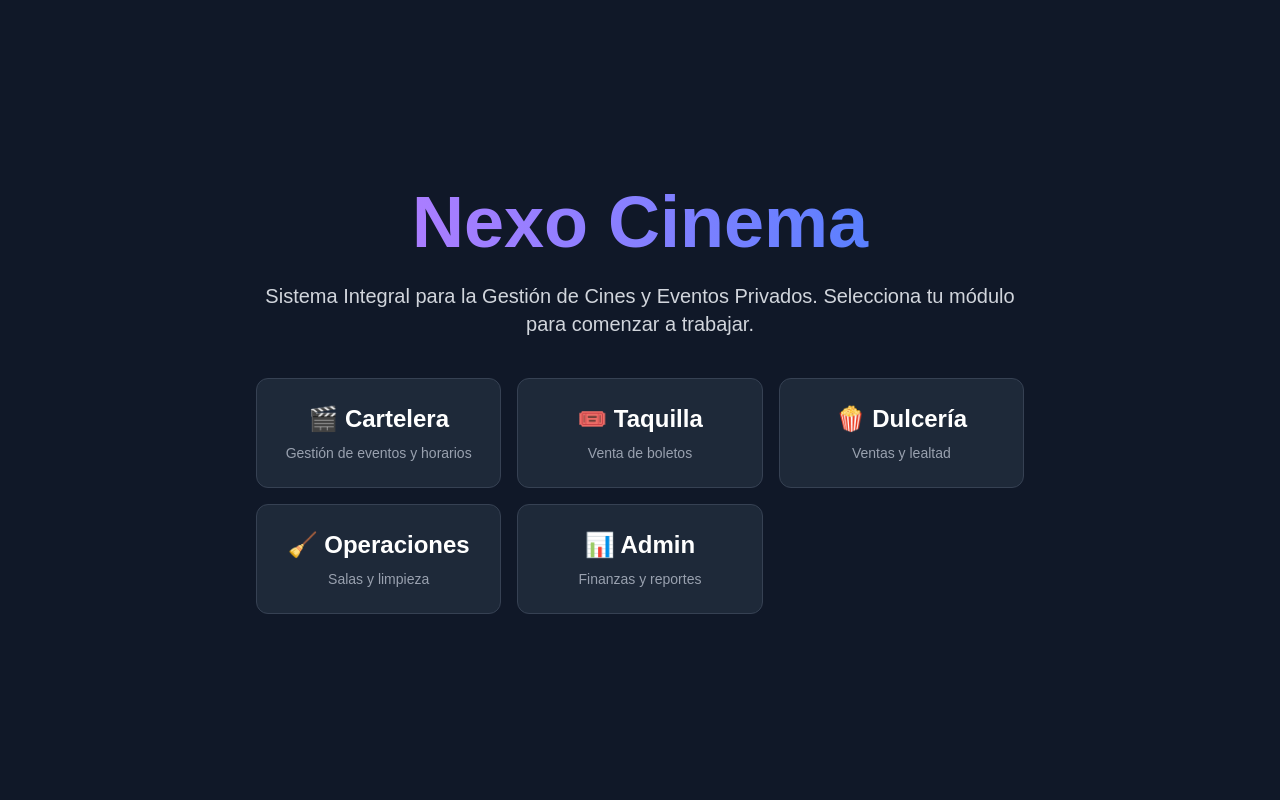
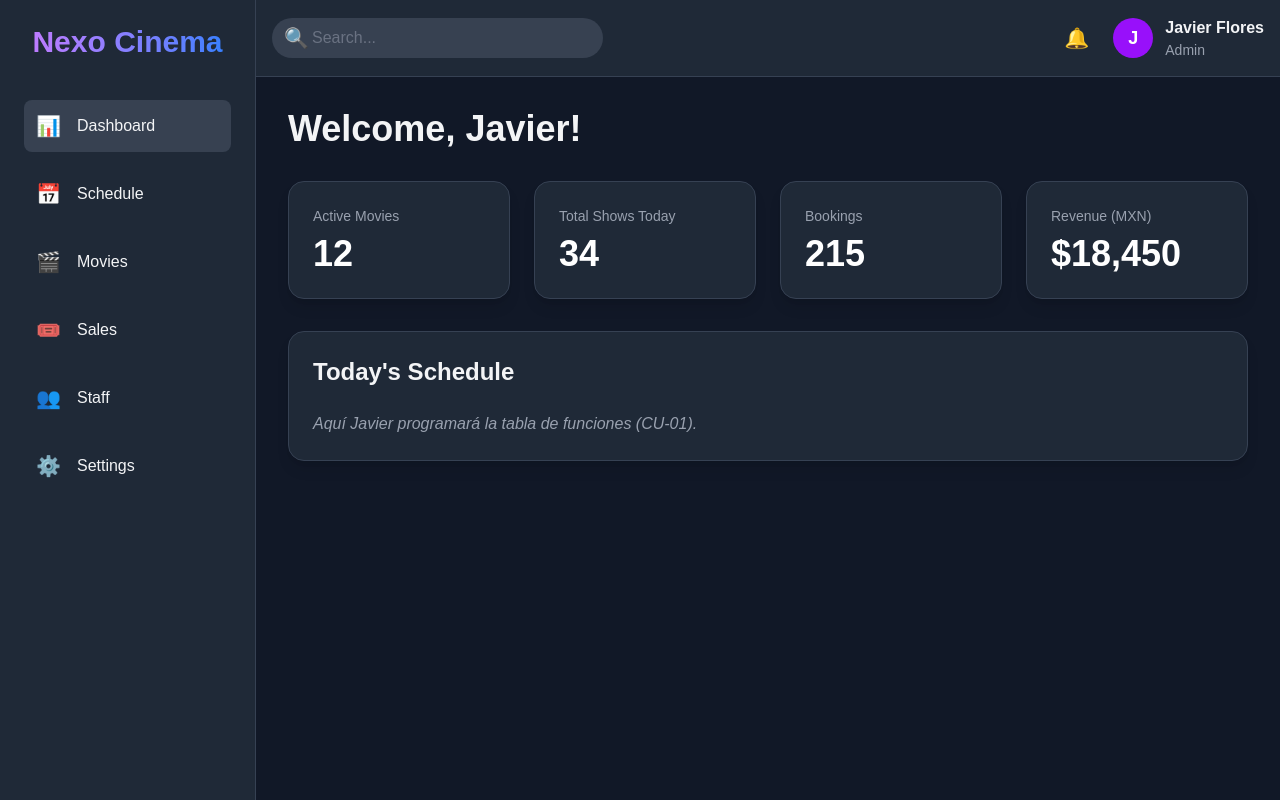
Before and after one commit to JavierHdzFlores/Nexo_cinema, a Next.js app in the folder frontend/: page / in a window 1280 px wide. Built offline with nearby package versions, Linux system fonts and the light colour scheme.

Commit message:
Cambiamos el diseño del dashboard

```diff
--- a/frontend/src/app/page.tsx
+++ b/frontend/src/app/page.tsx
@@ -1,53 +1,115 @@
-import Link from "next/link";
+// frontend/src/app/page.tsx
+'use client'; // Necesario para la interactividad del dropdown de perfil
 
-export default function Home() {
+import { useState } from 'react';
+import Link from 'next/link';
+
+// Componentes de iconos rápidos (puedes usar librerías como Heroicons)
+const Icons = {
+  Dashboard: () => <span className="text-xl">📊</span>,
+  Schedule: () => <span className="text-xl">📅</span>,
+  Movies: () => <span className="text-xl">🎬</span>,
+  Sales: () => <span className="text-xl">🎟️</span>,
+  Staff: () => <span className="text-xl">👥</span>,
+  Settings: () => <span className="text-xl">⚙️</span>,
+  Search: () => <span className="text-xl">🔍</span>,
+  Bell: () => <span className="text-xl">🔔</span>,
+  User: () => <span className="text-xl">👤</span>,
+};
+
+// Rutas de navegación basadas en la estructura que creamos
+const navItems = [
+  { name: 'Dashboard', href: '/', icon: Icons.Dashboard },
+  { name: 'Schedule', href: '/cartelera', icon: Icons.Schedule },
+  { name: 'Movies', href: '/cartelera/peliculas', icon: Icons.Movies },
+  { name: 'Sales', href: '/taquilla', icon: Icons.Sales },
+  { name: 'Staff', href: '/operaciones/personal', icon: Icons.Staff },
+  { name: 'Settings', href: '/admin/configuracion', icon: Icons.Settings },
+];
+
+export default function Dashboard() {
+  const [profileOpen, setProfileOpen] = useState(false);
+
   return (
-    <main className="min-h-screen bg-gray-900 text-white flex flex-col items-center justify-center p-6">
-      {/* Contenedor Principal */}
-      <div className="text-center max-w-3xl">
-        <h1 className="text-5xl md:text-7xl font-extrabold text-transparent bg-clip-text bg-gradient-to-r from-purple-400 to-blue-500 mb-6">
+    // CONTENEDOR PRINCIPAL - Fondo oscuro (como tus imágenes)
+    <div className="min-h-screen bg-[#111827] text-white flex">
+
+      {/* 1. SIDEBAR (Replica de image_0.png) */}
+      <aside className="w-64 bg-[#1f2937] p-6 flex flex-col border-r border-gray-700">
+        <h1 className="text-3xl font-extrabold text-transparent bg-clip-text bg-gradient-to-r from-purple-400 to-blue-500 mb-10 text-center">
           Nexo Cinema
         </h1>
-        <p className="text-xl text-gray-300 mb-10">
-          Sistema Integral para la Gestión de Cines y Eventos Privados.
-          Selecciona tu módulo para comenzar a trabajar.
-        </p>
+        <nav className="space-y-4 flex-grow">
+          {navItems.map((item) => (
+            <Link key={item.name} href={item.href}
+              className={`flex items-center gap-4 p-3 rounded-lg transition-colors ${
+                item.name === 'Dashboard' ? 'bg-[#374151] text-purple-400' : 'hover:bg-[#374151]'
+              }`}>
+              <item.icon />
+              <span className="font-medium text-gray-100">{item.name}</span>
+            </Link>
+          ))}
+        </nav>
+      </aside>
 
-        {/* Cuadrícula de Módulos (Botones) */}
-        <div className="grid grid-cols-1 md:grid-cols-2 lg:grid-cols-3 gap-4">
+      {/* CONTENIDO DERECHO */}
+      <main className="flex-1 flex flex-col">
 
-          {/* Módulo 1: Javier */}
-          <Link href="/cartelera" className="block p-6 bg-gray-800 border border-gray-700 rounded-xl hover:bg-purple-900 hover:border-purple-500 transition-all duration-300">
-            <h2 className="text-2xl font-bold mb-2">🎬 Cartelera</h2>
-            <p className="text-gray-400 text-sm">Gestión de eventos y horarios</p>
-          </Link>
+        {/* 2. HEADER (Replica de image_2.png) */}
+        <header className="bg-[#1f2937] p-4 flex items-center justify-between border-b border-gray-700">
+          {/* Búsqueda */}
+          <div className="relative w-1/3">
+            <span className="absolute left-3 top-1/2 -translate-y-1/2 text-gray-500"><Icons.Search /></span>
+            <input type="text" placeholder="Search..." className="w-full bg-[#374151] rounded-full py-2 pl-10 pr-4 text-gray-100 placeholder-gray-500 focus:ring-2 focus:ring-purple-500 outline-none" />
+          </div>
 
-          {/* Módulo 2A: Luis Diego */}
-          <Link href="/taquilla" className="block p-6 bg-gray-800 border border-gray-700 rounded-xl hover:bg-blue-900 hover:border-blue-500 transition-all duration-300">
-            <h2 className="text-2xl font-bold mb-2">🎟️ Taquilla</h2>
-            <p className="text-gray-400 text-sm">Venta de boletos</p>
-          </Link>
+          {/* Iconos de usuario */}
+          <div className="flex items-center gap-6 relative">
+            <button className="text-gray-400 hover:text-white"><Icons.Bell /></button>
 
-          {/* Módulo 2B: Miguel */}
-          <Link href="/dulceria" className="block p-6 bg-gray-800 border border-gray-700 rounded-xl hover:bg-yellow-900 hover:border-yellow-500 transition-all duration-300">
-            <h2 className="text-2xl font-bold mb-2">🍿 Dulcería</h2>
-            <p className="text-gray-400 text-sm">Ventas y lealtad</p>
-          </Link>
+            {/* Dropdown de Perfil - Javier Flores */}
+            <div className="flex items-center gap-3 cursor-pointer" onClick={() => setProfileOpen(!profileOpen)}>
+              <div className="w-10 h-10 bg-purple-600 rounded-full flex items-center justify-center font-bold text-white text-lg">J</div>
+              <div>
+                <p className="font-semibold text-gray-100">Javier Flores</p>
+                <p className="text-sm text-gray-400">Admin</p>
+              </div>
+            </div>
 
-          {/* Módulo 3: Eduardo Raúl */}
-          <Link href="/operaciones" className="block p-6 bg-gray-800 border border-gray-700 rounded-xl hover:bg-green-900 hover:border-green-500 transition-all duration-300">
-            <h2 className="text-2xl font-bold mb-2">🧹 Operaciones</h2>
-            <p className="text-gray-400 text-sm">Salas y limpieza</p>
-          </Link>
+            {/* Menú Dropdown (image_2.png detail) */}
+            {profileOpen && (
+              <div className="absolute right-0 top-14 w-48 bg-[#1f2937] rounded-lg shadow-xl border border-gray-700 py-2 z-50">
+                <Link href="/perfil" className="block px-4 py-2 hover:bg-[#374151]">View Profile</Link>
+                <Link href="/configuracion" className="block px-4 py-2 hover:bg-[#374151]">Settings</Link>
+                <hr className="border-gray-700 my-1" />
+                <button className="w-full text-left px-4 py-2 text-red-400 hover:bg-[#374151]">Log out</button>
+              </div>
+            )}
+          </div>
+        </header>
 
-          {/* Módulo 4: Luis Eduardo */}
-          <Link href="/admin" className="block p-6 bg-gray-800 border border-gray-700 rounded-xl hover:bg-red-900 hover:border-red-500 transition-all duration-300">
-            <h2 className="text-2xl font-bold mb-2">📊 Admin</h2>
-            <p className="text-gray-400 text-sm">Finanzas y reportes</p>
-          </Link>
+        {/* 3. CONTENIDO PRINCIPAL (Replica de image_0.png) */}
+        <div className="flex-1 p-8 space-y-8">
+          <h2 className="text-4xl font-bold text-gray-100">Welcome, Javier!</h2>
 
+          {/* Tarjetas de Resumen */}
+          <div className="grid grid-cols-1 md:grid-cols-2 lg:grid-cols-4 gap-6">
+            {[ { title: 'Active Movies', value: 12 }, { title: 'Total Shows Today', value: 34 }, { title: 'Bookings', value: 215 }, { title: 'Revenue (MXN)', value: '$18,450' }
+            ].map((card) => (
+              <div key={card.title} className="bg-[#1f2937] p-6 rounded-2xl shadow-lg border border-gray-700">
+                <p className="text-gray-400 text-sm mb-2">{card.title}</p>
+                <p className="text-4xl font-extrabold text-white">{card.value}</p>
+              </div>
+            ))}
+          </div>
+
+          {/* Sección inferior - Horario del día */}
+          <section className="bg-[#1f2937] p-6 rounded-2xl shadow-lg border border-gray-700">
+            <h3 className="text-2xl font-semibold text-gray-100 mb-6">Today's Schedule</h3>
+            <div className="text-gray-400 italic">Aquí Javier programará la tabla de funciones (CU-01).</div>
+          </section>
         </div>
-      </div>
-    </main>
+      </main>
+    </div>
   );
 }
```
Also changed, not shown: 1 other file (tests, documents, lock files or other folders).
